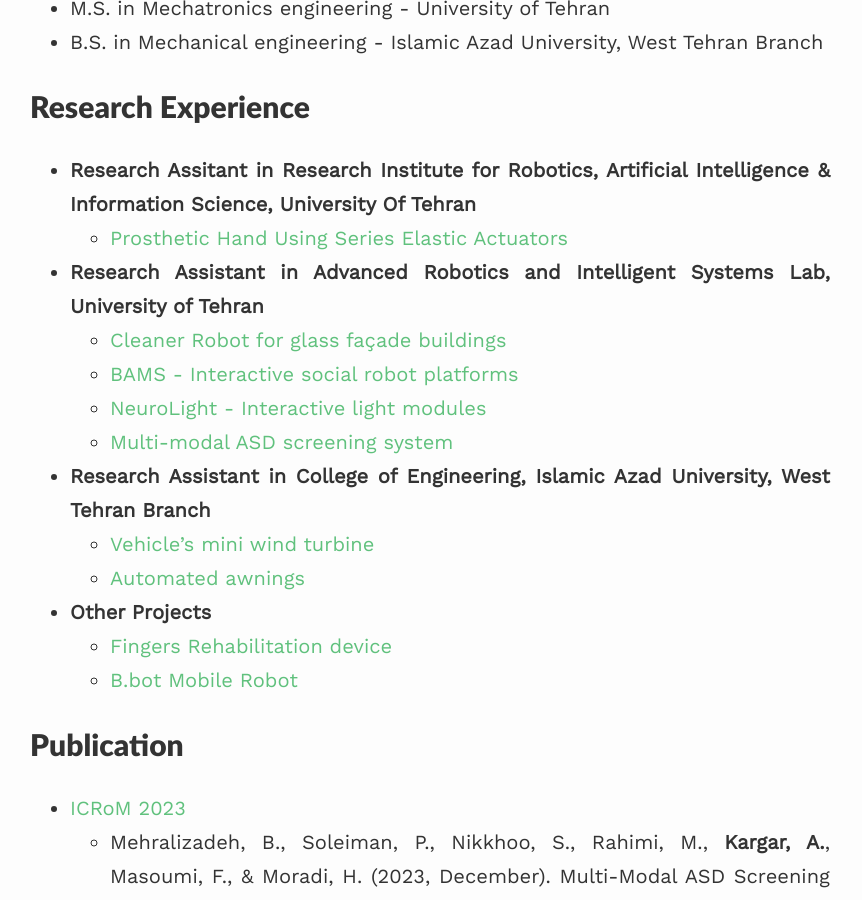
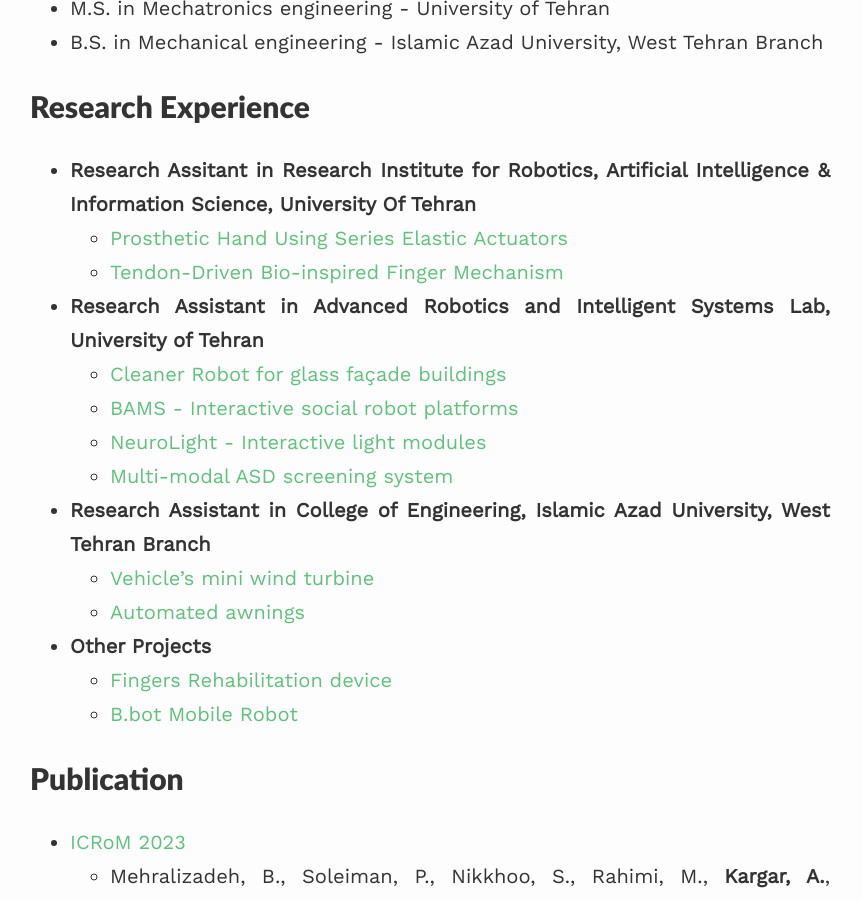
Before and after one commit to alireza-kargar/alireza-kargar.github.io, a Jekyll site: the page built from index.md, in a window 1280 px wide and 900 px high, scrolled down 1007 px. Shown: the whole window, without its empty margins (210-1072 px from the left). Built offline with Jekyll 4.4.1, drawn with Linux system fonts in a browser that asks for light colours; nearby versions of some CDN libraries.

Commit message:
minore update

```diff
--- a/index.md
+++ b/index.md
@@ -28,6 +28,7 @@
 
 - **Research Assitant in Research Institute for Robotics, Artificial Intelligence & Information Science, University Of Tehran**
   - [Prosthetic Hand Using Series Elastic Actuators](https://alireza-kargar.github.io//projects/prosthetichand/)
+  - [Tendon-Driven Bio-inspired Finger Mechanism]()
 - **Research Assistant in Advanced Robotics and Intelligent Systems Lab, University of Tehran**
   - [Cleaner Robot for glass façade buildings](https://alireza-kargar.github.io//projects/cleanerbot/)
   - [BAMS - Interactive social robot platforms](https://alireza-kargar.github.io//projects/bams/)
```
